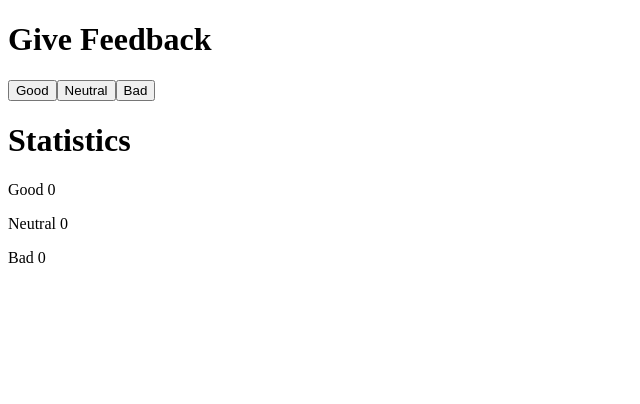
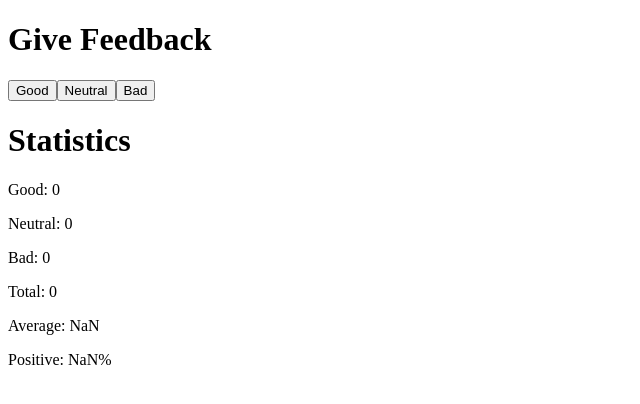
Before and after one commit to SimonO7/Full-Stack-Open, a React (Create React App) app in the folder Part1/unicafe/: page / in a window 1280 px wide. Shown: the top 404 px of the page, without its empty margins (0-640 px from the left). Built offline with nearby package versions, Linux system fonts and the light colour scheme.

Commit message:
Complete Exercise 1.7

```diff
--- a/Part1/unicafe/src/App.js
+++ b/Part1/unicafe/src/App.js
@@ -2,12 +2,15 @@ import { useState } from 'react'
 
 const Button = ({handleClick, text}) => <button onClick={handleClick}>{text}</button>
 
-const Ratings = ({goodRanks, neutralRanks, badRanks}) => {
+const Ratings = ({goodRanks, neutralRanks, badRanks, total}) => {
   return (
     <div>
-      <p>Good {goodRanks}</p>
-      <p>Neutral {neutralRanks}</p>
-      <p>Bad {badRanks}</p>
+      <p>Good: {goodRanks}</p>
+      <p>Neutral: {neutralRanks}</p>
+      <p>Bad: {badRanks}</p>
+      <p>Total: {total}</p>
+      <p>Average: {((goodRanks * 1) + (neutralRanks * 0) + (badRanks * -1)) / total}</p>
+      <p>Positive: {(goodRanks / total) * 100}%</p>
     </div>
   )
 }
@@ -17,15 +20,31 @@ const App = () => {
   const [good, setGood] = useState(0)
   const [neutral, setNeutral] = useState(0)
   const [bad, setBad] = useState(0)
+  const [total, setTotal] = useState(0)
+
+  const addGoodRank = () => {
+    setGood(good + 1)
+    setTotal(total + 1)
+  }
+
+  const addNeutralRank = () => {
+    setNeutral(neutral + 1)
+    setTotal(total + 1)
+  }
+
+  const addBadRank = () => {
+    setBad(bad + 1)
+    setTotal(total + 1)
+  }
 
   return (
     <div>
       <h1>Give Feedback</h1>
-      <Button handleClick={() => setGood(good + 1)} text="Good" />
-      <Button handleClick={() => setNeutral(neutral + 1)} text="Neutral" />
-      <Button handleClick={() => setBad(bad + 1)} text="Bad" />
+      <Button handleClick={addGoodRank} text="Good" />
+      <Button handleClick={addNeutralRank} text="Neutral" />
+      <Button handleClick={addBadRank} text="Bad" />
       <h1>Statistics</h1>
-      <Ratings goodRanks={good} neutralRanks={neutral} badRanks={bad} />
+      <Ratings goodRanks={good} neutralRanks={neutral} badRanks={bad} total={total} />
     </div>
   )
 }
```
